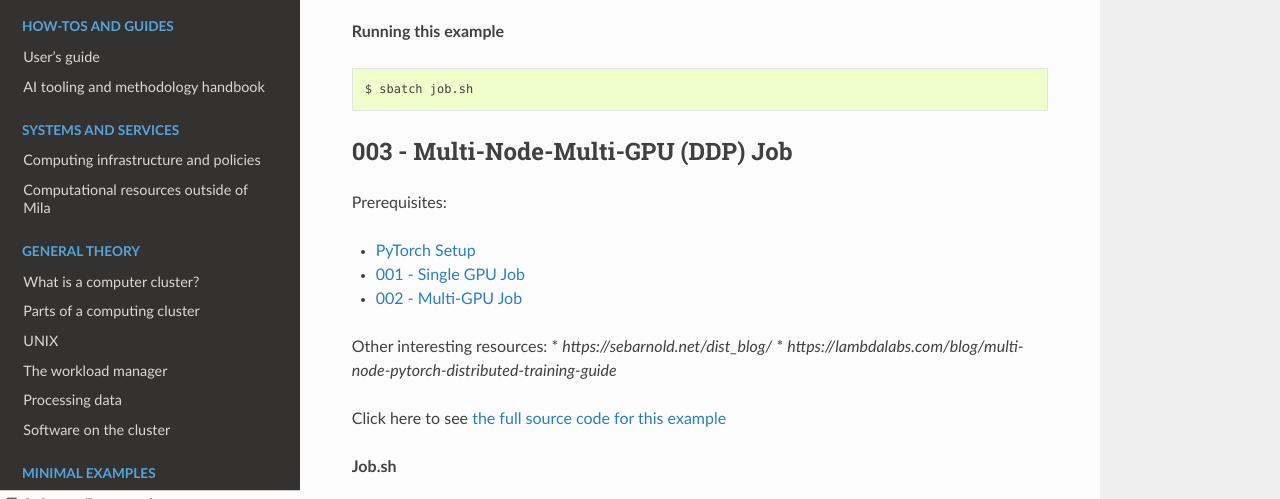
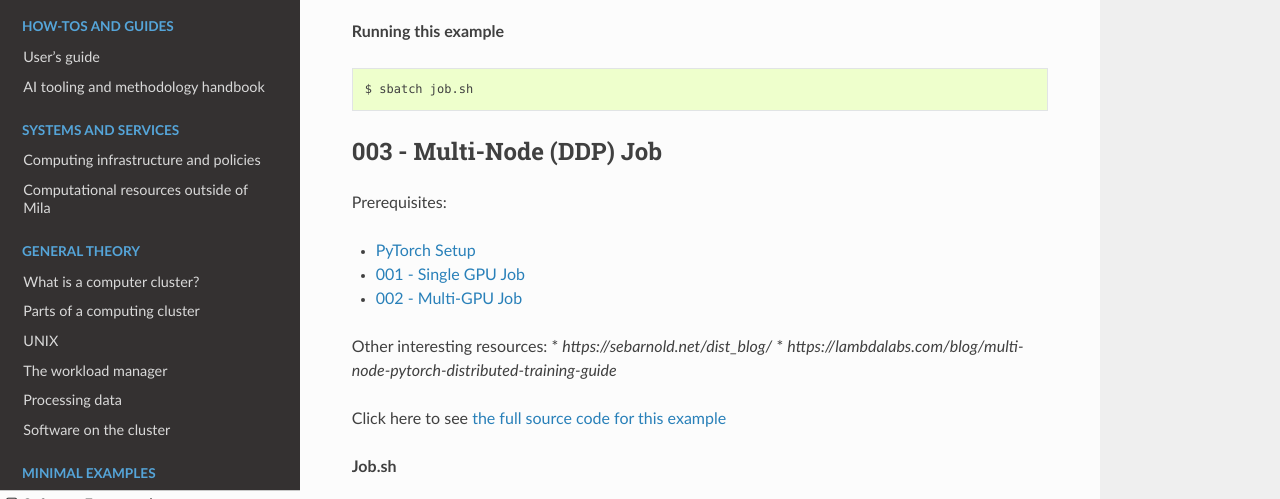
Before and after one commit to mila-iqia/mila-docs, a Sphinx documentation site: the page built from docs/Minimal_examples.rst, in a window 1280 px wide and 900 px high, scrolled down 5103 px, cut to the strip 125-624 px from the top of the window. Built offline with Sphinx 7.4.7 and the Read the Docs theme 2.0.0, drawn with Linux system fonts in a browser that asks for light colours; some of the changed lines change nothing that is shown.

Commit message:
Generate the .diff files in the _build folder
Signed-off-by: Fabrice Normandin <normandf@mila.quebec>

```diff
--- a/docs/examples/distributed/002_multi_gpu/README.rst
+++ b/docs/examples/distributed/002_multi_gpu/README.rst
@@ -16,10 +16,10 @@
 
 **Job.sh**
 
-.. literalinclude:: /built_example_diffs/distributed/002_multi_gpu/job.sh.diff
+.. literalinclude:: _build/example_diffs/distributed/002_multi_gpu/job.sh.diff
     :language: diff
 
-.. literalinclude:: /built_example_diffs/distributed/002_multi_gpu/main.py.diff
+.. literalinclude:: _build/example_diffs/distributed/002_multi_gpu/main.py.diff
     :language: diff
 
 
--- a/docs/examples/distributed/003_multi_node/README.rst
+++ b/docs/examples/distributed/003_multi_node/README.rst
@@ -1,4 +1,4 @@
-003 - Multi-Node-Multi-GPU (DDP) Job
+003 - Multi-Node (DDP) Job
 =====================================
 
 
@@ -17,12 +17,12 @@
 
 **Job.sh**
 
-.. literalinclude:: /built_example_diffs/distributed/003_multi_node/job.sh.diff
+.. literalinclude:: _build/example_diffs/distributed/003_multi_node/job.sh.diff
     :language: diff
 
 **main.py**
 
-.. literalinclude:: /built_example_diffs/distributed/003_multi_node/main.py.diff
+.. literalinclude:: _build/example_diffs/distributed/003_multi_node/main.py.diff
     :language: diff
 
 
```
Also changed, not shown: 1 other file.
